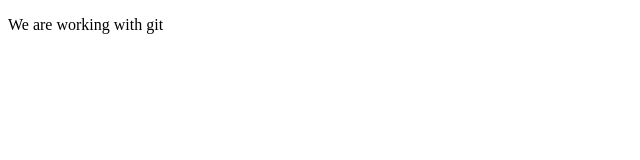
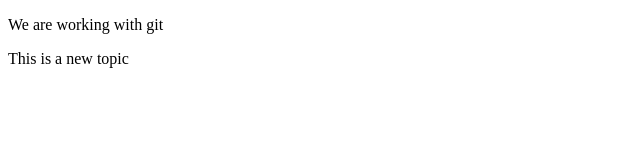
Before and after one commit to ruxynmc/national6-ruxi, a plain HTML site: page index.html in a window 1280 px wide. Shown: the whole page, without its empty margins (0-640 px from the left). Drawn offline with Linux system fonts and the light colour scheme.

Commit message:
add paragraph

```diff
--- a/index.html
+++ b/index.html
@@ -8,5 +8,6 @@
 </head>
 <body>
     <p>We are working with git</p>
+    <p>This is a new topic</p>
 </body>
 </html>
```
